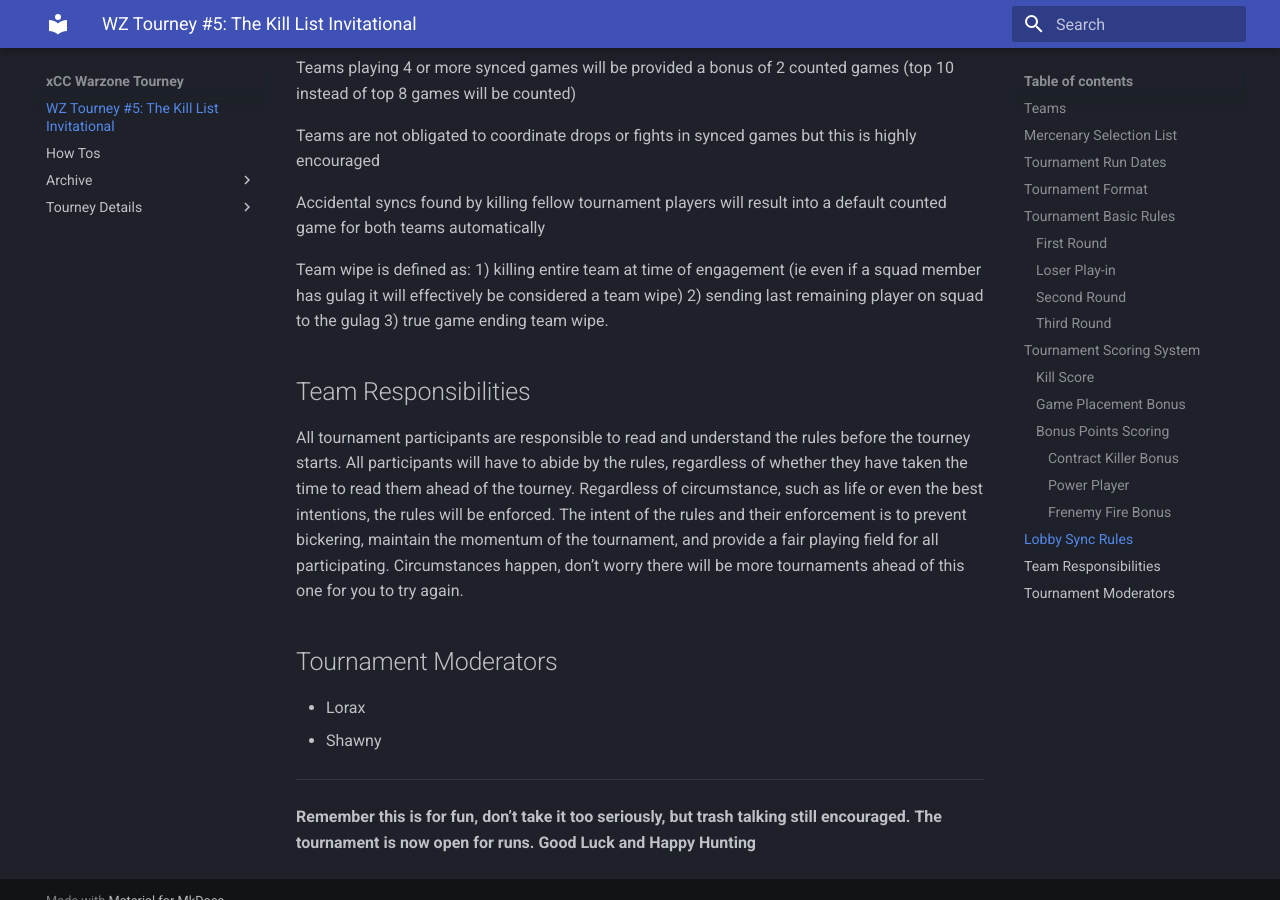
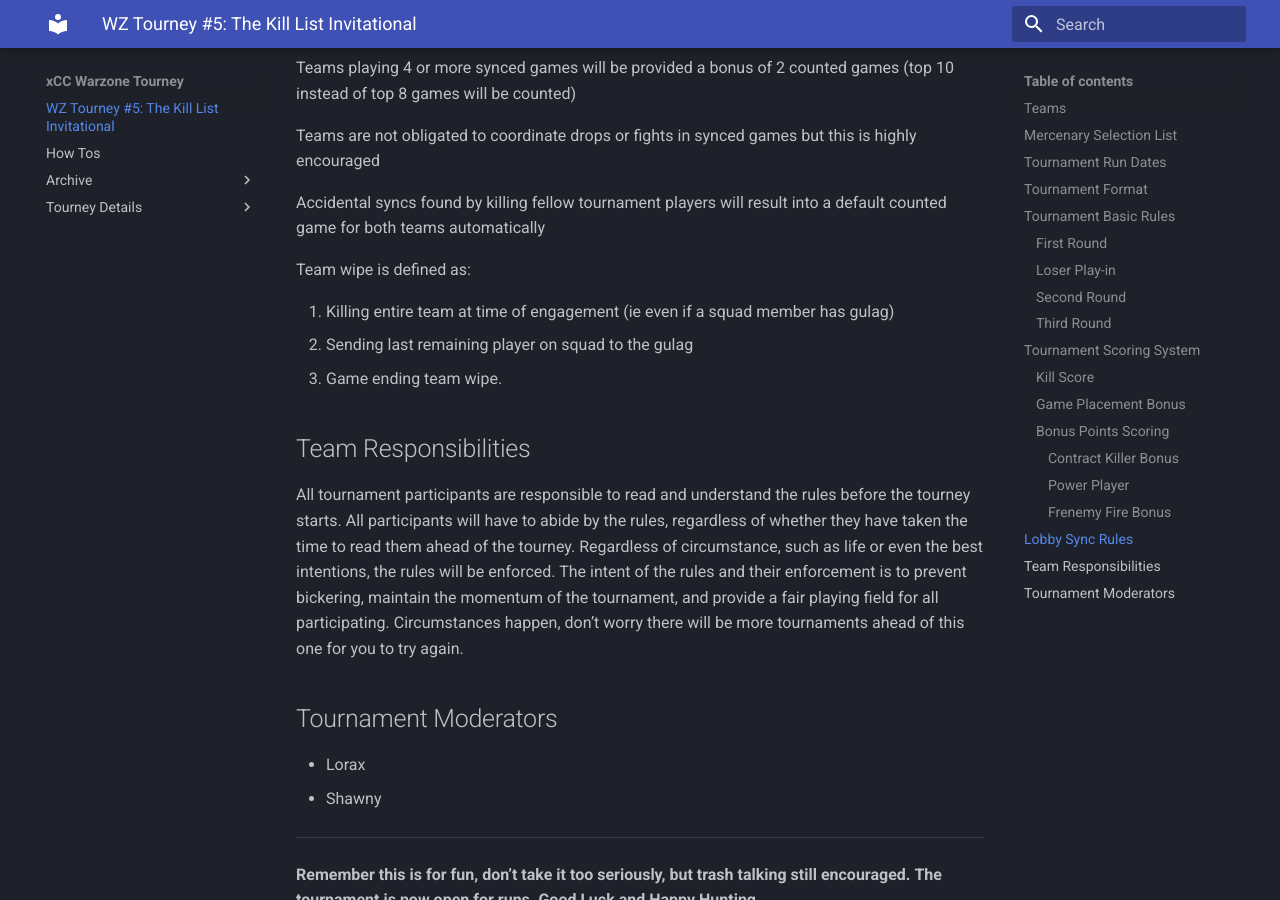
Before and after one commit to WZTourney/wztourney.github.io, an MkDocs documentation site: the page built from docs/index.md, in a window 1280 px wide and 900 px high, scrolled down 6759 px. Built offline with MkDocs 1.6.1 and Material for MkDocs 9.7.7, drawn with Linux system fonts in a browser that asks for light colours.

Commit message:
Update index.md

```diff
--- a/docs/index.md
+++ b/docs/index.md
@@ -143,7 +143,11 @@ Teams are not obligated to coordinate drops or fights in synced games but this i
 
 Accidental syncs found by killing fellow tournament players will result into a default counted game for both teams automatically
 
-Team wipe is defined as: 1) killing entire team at time of engagement (ie even if a squad member has gulag it will effectively be considered a team wipe) 2) sending last remaining player on squad to the gulag 3) true game ending team wipe.
+Team wipe is defined as:
+
+1. Killing entire team at time of engagement (ie even if a squad member has gulag)
+2. Sending last remaining player on squad to the gulag
+3. Game ending team wipe.
 
 ## Team Responsibilities
 
```
